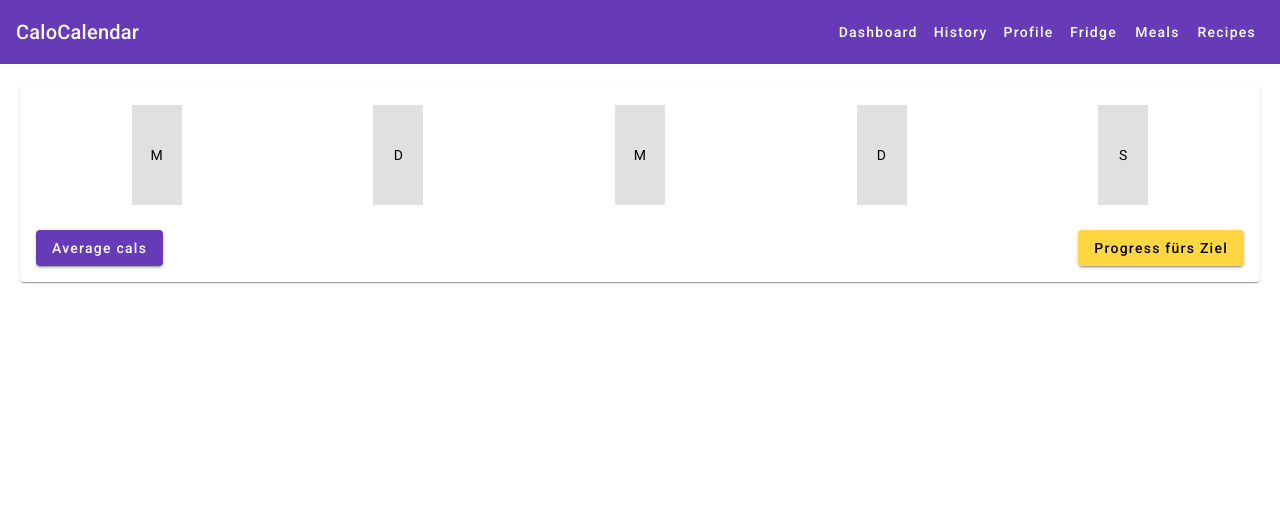
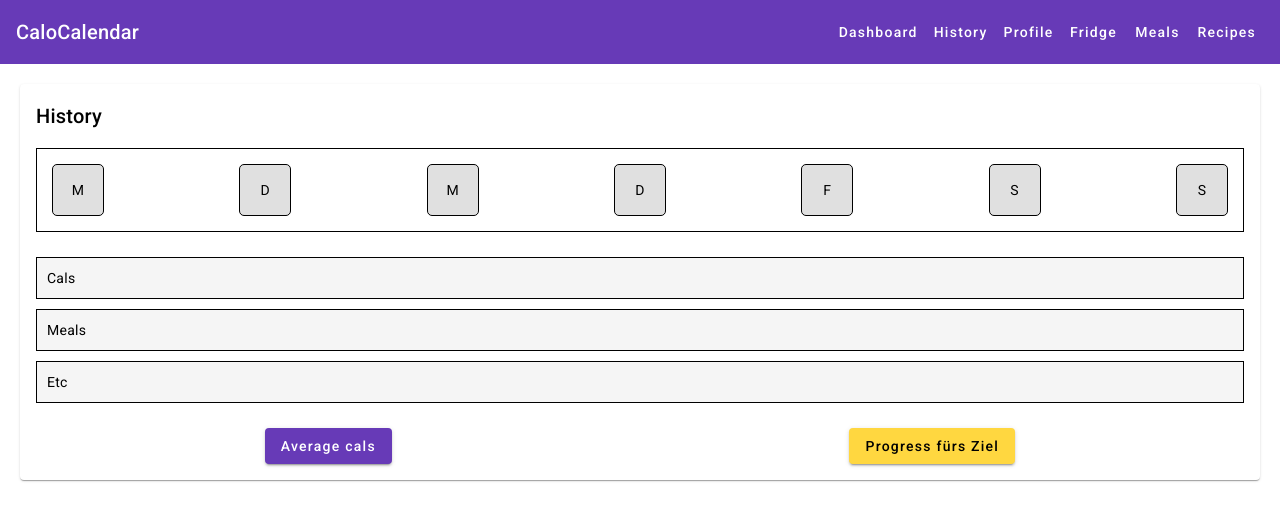
Before and after one commit to JoghurtCode/CaloCalendar, an Angular app in the folder frontend/: page /history in a window 1280 px wide. Shown: the top 520 px of the page. Built offline with nearby package versions, Linux system fonts and the light colour scheme.

Commit message:
Add Html Page 2 "History"

```diff
--- a/frontend/angular.json
+++ b/frontend/angular.json
@@ -103,5 +103,8 @@
         }
       }
     }
+  },
+  "cli": {
+    "analytics": false
   }
 }
--- a/frontend/src/app/history/history.component.css
+++ b/frontend/src/app/history/history.component.css
@@ -4,21 +4,38 @@
 
 .history-grid {
   display: flex;
-  justify-content: space-around;
+  justify-content: space-between;
   margin-bottom: 20px;
+  border: 1px solid black;
+  padding: 10px;
 }
 
 .day {
   width: 50px;
-  height: 100px;
+  height: 50px;
   background-color: #e0e0e0;
   display: flex;
   justify-content: center;
   align-items: center;
   margin: 5px;
+  border: 1px solid black;
+  border-radius: 5px;
+}
+
+.details-grid {
+  display: flex;
+  flex-direction: column;
+  margin-bottom: 20px;
+}
+
+.details {
+  background-color: #f5f5f5;
+  padding: 10px;
+  margin: 5px 0;
+  border: 1px solid black;
 }
 
 .stats {
   display: flex;
-  justify-content: space-between;
+  justify-content: space-around;
 }
--- a/frontend/src/app/history/history.component.html
+++ b/frontend/src/app/history/history.component.html
@@ -1,12 +1,20 @@
 <div class="history-container">
   <mat-card>
     <mat-card-content>
+      <h2>History</h2>
       <div class="history-grid">
         <div class="day">M</div>
         <div class="day">D</div>
         <div class="day">M</div>
         <div class="day">D</div>
+        <div class="day">F</div>
         <div class="day">S</div>
+        <div class="day">S</div>
+      </div>
+      <div class="details-grid">
+        <div class="details">Cals</div>
+        <div class="details">Meals</div>
+        <div class="details">Etc</div>
       </div>
       <div class="stats">
         <button mat-raised-button color="primary">Average cals</button>
```
Also changed, not shown: frontend/package.json (+11 -11 lines), 1 other file (tests, documents, lock files or other folders).
